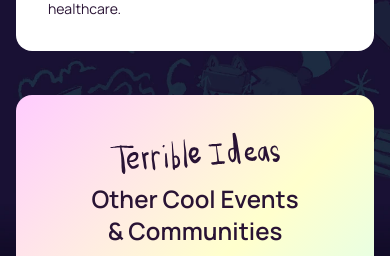
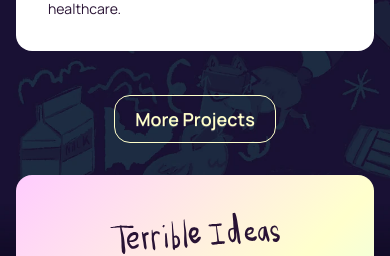
Before and after one commit to HexaCubist/terriblehack-site, a SvelteKit app: page / in a window 390 px wide. Shown: the part 2385-2641 px from the top of the page. Built offline with nearby package versions, Linux system fonts and the light colour scheme.

Commit message:
Show "More Projects" on mobile

```diff
--- a/src/routes/(home)/+page.svelte
+++ b/src/routes/(home)/+page.svelte
@@ -237,7 +237,9 @@
 				</a>
 			{/each}
 		</div>
-		<a href="/projects" class="btn btn-lg btn-accent btn-outline mt-8"> More Projects</a>
+	</div>
+	<div class="relative text-center">
+		<a href="/projects" class="btn btn-lg btn-accent btn-outline relative mt-8"> More Projects</a>
 	</div>
 	<div class="container mx-auto">
 		<footer
```
